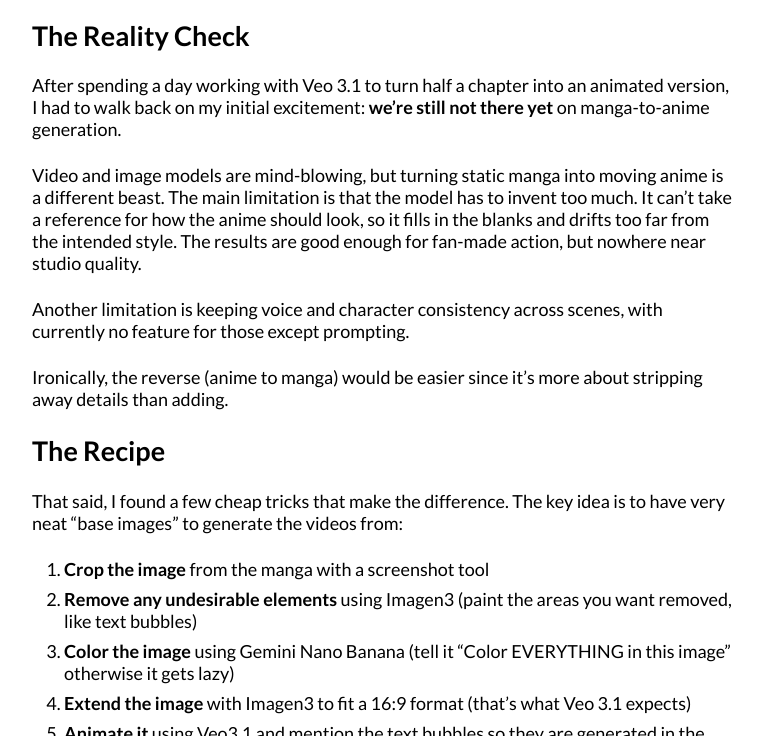
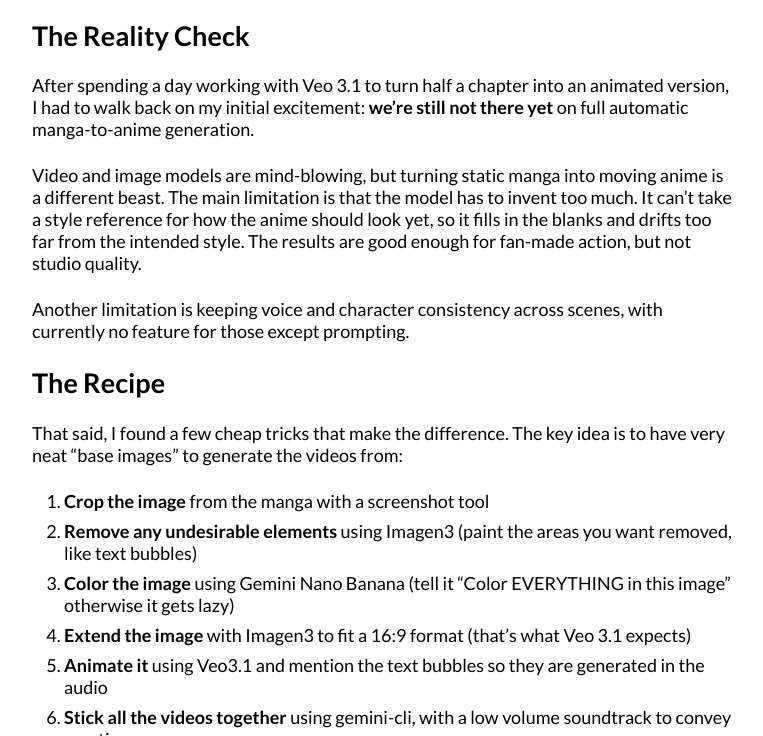
Before and after one commit to ncvgl/ncvgl.github.io, a Jekyll site: the page built from _posts/2025-10-28-manga2anime.md, in a window 1280 px wide and 900 px high, scrolled down 1322 px, cut to the strip 164-900 px from the top of the window. Shown: the whole strip, without its empty margins (258-1021 px from the left). Built offline with Jekyll 4.4.1, drawn with Linux system fonts in a browser that asks for light colours.

Commit message:
added manga2anime article

```diff
--- a/_posts/2025-10-28-manga2anime.md
+++ b/_posts/2025-10-28-manga2anime.md
@@ -25,13 +25,11 @@
 
 ## The Reality Check
 
-After spending a day working with Veo 3.1 to turn half a chapter into an animated version, I had to walk back on my initial excitement: **we're still not there yet** on manga-to-anime generation.
+After spending a day working with Veo 3.1 to turn half a chapter into an animated version, I had to walk back on my initial excitement: **we're still not there yet** on full automatic manga-to-anime generation.
 
-Video and image models are mind-blowing, but turning static manga into moving anime is a different beast. The main limitation is that the model has to invent too much. It can't take a reference for how the anime should look, so it fills in the blanks and drifts too far from the intended style. The results are good enough for fan-made action, but nowhere near studio quality.
+Video and image models are mind-blowing, but turning static manga into moving anime is a different beast. The main limitation is that the model has to invent too much. It can't take a style reference for how the anime should look yet, so it fills in the blanks and drifts too far from the intended style. The results are good enough for fan-made action, but not studio quality.
 
 Another limitation is keeping voice and character consistency across scenes, with currently no feature for those except prompting.
-
-Ironically, the reverse (anime to manga) would be easier since it's more about stripping away details than adding.
 
 ## The Recipe
 
```
